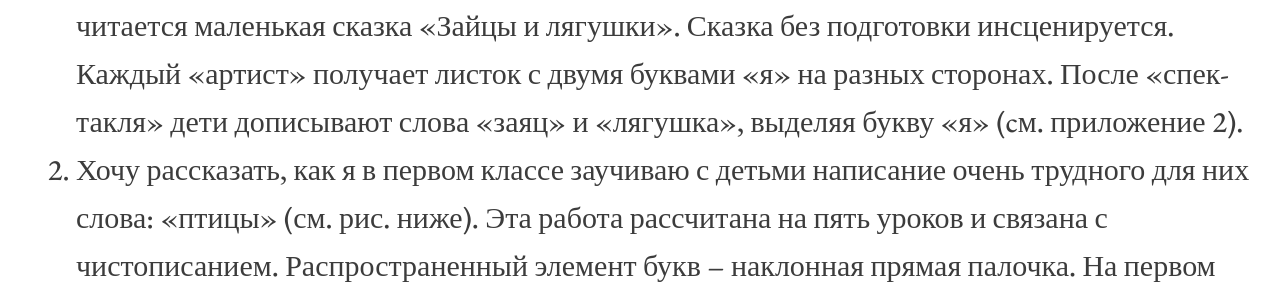
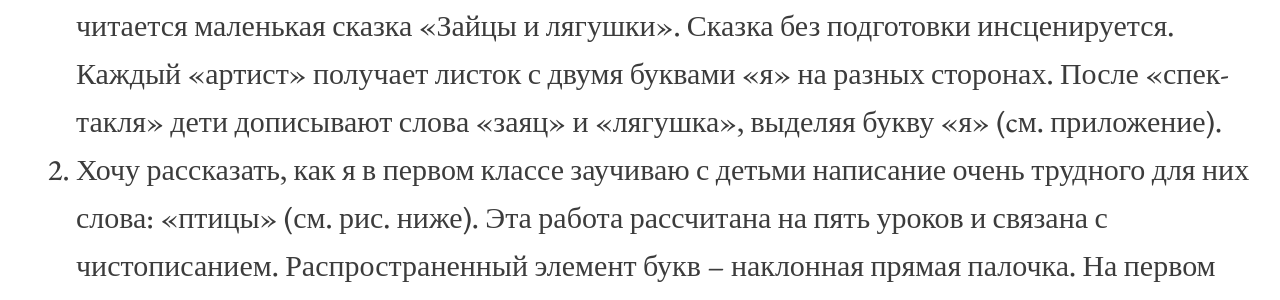
Before and after one commit to seveleva/seveleva, a Jekyll site: the page built from cathegory.md, in a window 1280 px wide and 900 px high, scrolled down 9513 px. Shown: the part 302-602 px from the top of the window. Built offline with Jekyll 4.4.1, drawn with Linux system fonts in a browser that asks for light colours; some of the changed text lies outside the part shown.

Commit message:
Update cathegory.md

```diff
--- a/cathegory.md
+++ b/cathegory.md
@@ -152,7 +152,7 @@ description: Обобщение педагогического опыта по
 
 *Не забудем никогда*.
 
-1. Пример (из моей практики). При изучении словарных слов «за**я**ц» и «л**я**гушка» в классе читается маленькая сказка «Зайцы и лягуш­ки». Сказка без подготовки инсценируется. Каждый «артист» полу­чает листок с двумя буквами «я» на разных сторонах. После «спек­такля» дети дописывают слова «заяц» и «лягушка», выделяя букву «я» (cм. приложение 2).
+1. Пример (из моей практики). При изучении словарных слов «за**я**ц» и «л**я**гушка» в классе читается маленькая сказка «Зайцы и лягуш­ки». Сказка без подготовки инсценируется. Каждый «артист» полу­чает листок с двумя буквами «я» на разных сторонах. После «спек­такля» дети дописывают слова «заяц» и «лягушка», выделяя букву «я» (cм. приложение).
 2. Хочу рассказать, как я в первом классе заучиваю с детьми написа­ние очень трудного для них слова: «птицы» (см. рис. ниже). Эта работа рассчитана на пять уроков и связана с чистописанием. Распростра­ненный элемент букв – наклонная прямая палочка. На первом уро­ке вспоминаем этот элемент и пишем букву _п_. На втором уроке снова этот элемент, буквы _п_+_т_. Пишем целую строчку, проговари­вая «пэ-тэ». На третьем уроке пишем _и_+_ц_. Эти буквы тоже похожи по очертанию. Пишем целую строчку, проговаривая: «иц». На чет­вертом уроке чистописания – буква _ы_. На пятом – все буквы объединяем: «пэтэ-иц-ы. Птицы!» Даже в четвертом классе я иногда слышу проговаривание: «пэ-тэ-иц-ы». Но зато ошибок в этом слове никогда не бывает.
 3. Изучая слово «троллейбус», даже в четвертом классе я использую графические ассоциации. При написании слова две буквы _лл_ пи­шем как «рога» (штанги) у тро*лл*ейбуса.
 
```
